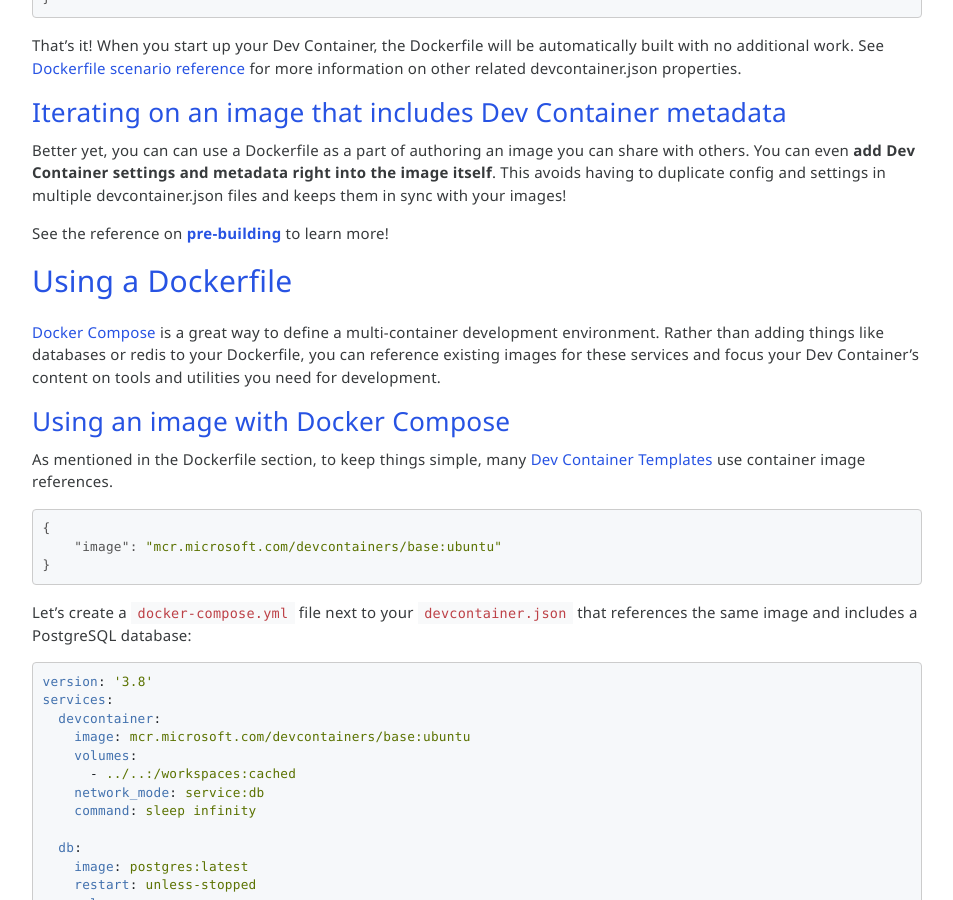
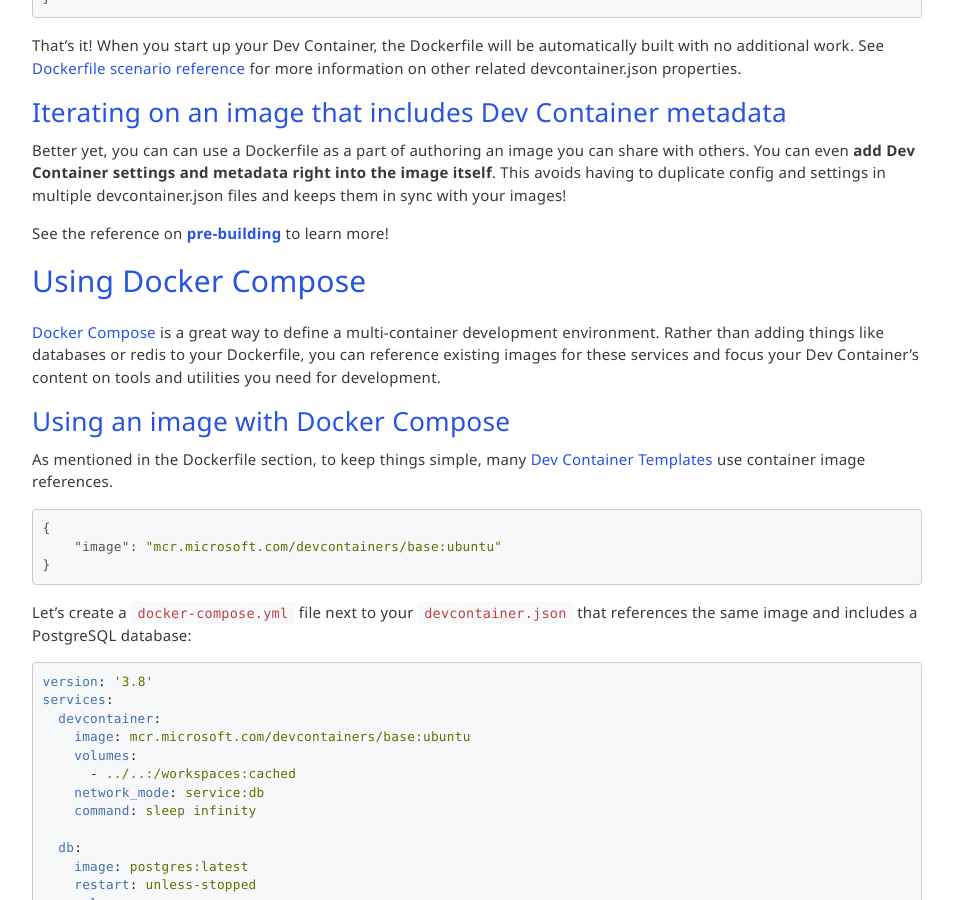
Before and after one commit to devcontainers/devcontainers.github.io, a Jekyll site: the page built from _posts/2022-12-16-dockerfiles.md, in a window 1280 px wide and 900 px high, scrolled down 872 px. Shown: the whole window, without its empty margins (163-1116 px from the left). Built offline with Jekyll 4.4.1, drawn with Linux system fonts in a browser that asks for light colours; nearby versions of some CDN libraries; comment, search, counter and statistics services are not loaded.

Commit message:
Fix typo, links in dockerfile guide

```diff
--- a/_posts/2022-12-16-dockerfiles.md
+++ b/_posts/2022-12-16-dockerfiles.md
@@ -5,7 +5,7 @@
 authorUrl: https://github.com/chuxel
 ---
 
-When creating a development container, you have a variety of different ways to customize your environment like ["Features"](/features) or [lifecycle scripts](implementors/json_reference/#lifecycle-scripts). However, if you are familiar with containers, you may want to use a [Dockerfile](#dockerfile) or [Docker Compose / Compose](#docker-compose) to customize your environment. This article will walk through how to use these formats with the Dev Container spec.
+When creating a development container, you have a variety of different ways to customize your environment like ["Features"](/features) or [lifecycle scripts](/implementors/json_reference/#lifecycle-scripts). However, if you are familiar with containers, you may want to use a [Dockerfile](/implementors/guide/dockerfiles#dockerfile) or [Docker Compose / Compose](/implementors/guide/dockerfiles#docker-compose) to customize your environment. This article will walk through how to use these formats with the Dev Container spec.
 
 ## <a href="dockerfile" name="dockerfile" class="anchor">  Using a Dockerfile </a>
 
@@ -46,7 +46,7 @@
 
 See the reference on **[pre-building](/implementors/reference/#prebuilding)** to learn more!
 
-## <a href="docker-compose" name="docker-compose" class="anchor">  Using a Dockerfile </a>
+## <a href="docker-compose" name="docker-compose" class="anchor">  Using Docker Compose </a>
 
 [Docker Compose](https://docs.docker.com/compose/) is a great way to define a multi-container development environment. Rather than adding things like databases or redis to your Dockerfile, you can reference existing images for these services and focus your Dev Container's content on tools and utilities you need for development.
 
```
